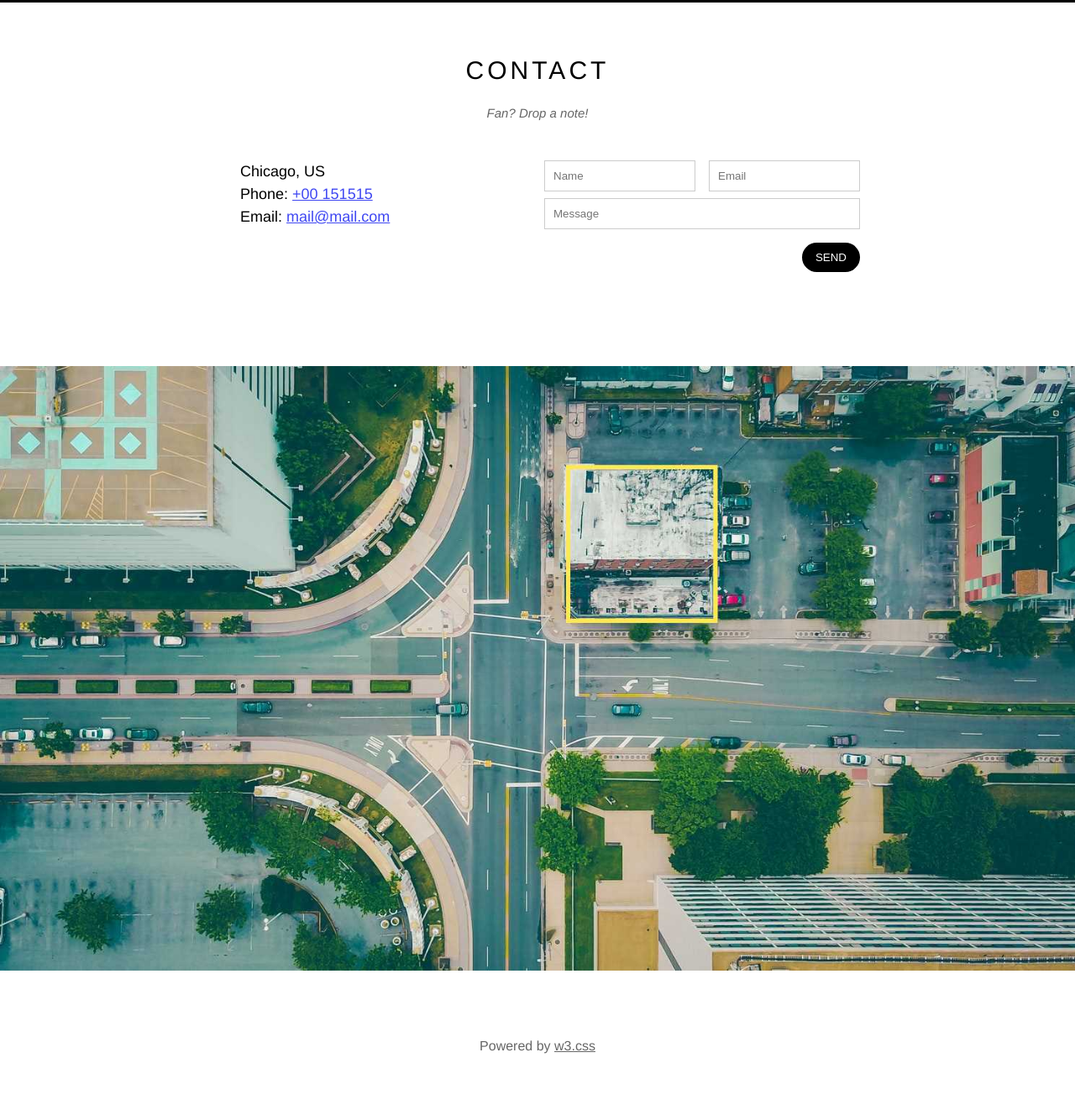
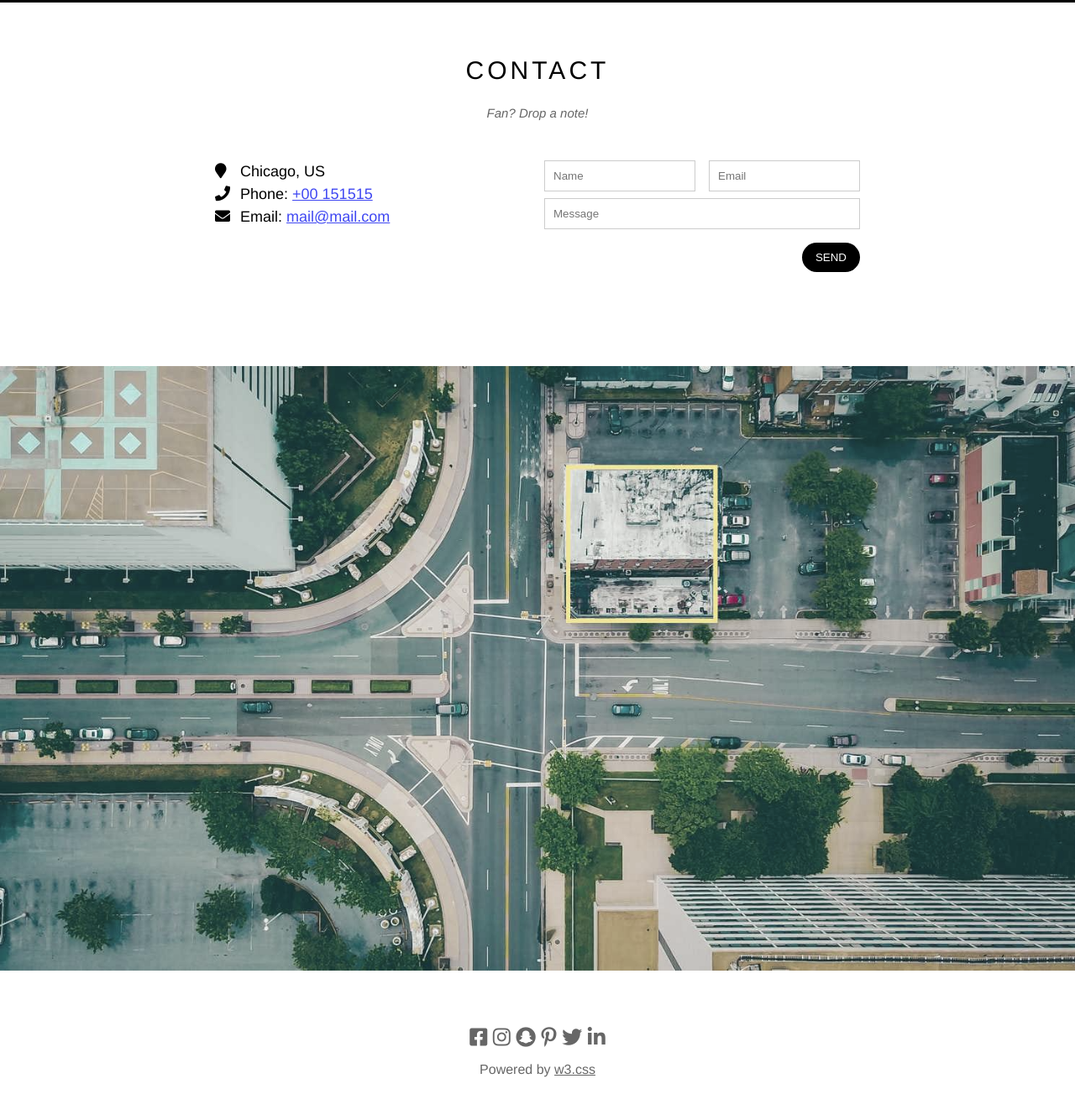
Before and after one commit to Tran-Quyen/the-band-no-responsive, a plain HTML site: page index.html in a window 1280 px wide. Shown: the part 2181-3503 px from the top of the page at 84% size. Drawn offline with Linux system fonts and the light colour scheme.

Commit message:
modify some error

```diff
--- a/assets/css/styles.css
+++ b/assets/css/styles.css
@@ -368,7 +368,7 @@ html {
   opacity: 1;
 }
 
-.contact-info i[class*="ti-"] {
+.contact-info i[class*="fa"] {
   width: 30px;
   display: inline-block;
 }
@@ -401,6 +401,7 @@ html {
 
 .map-section img {
   width: 100%;
+  filter: grayscale(0.5);
 }
 
 /* Footer section */
@@ -414,6 +415,7 @@ html {
 }
 
 #footer .social-list a {
+  font-size: 24px;
   text-decoration: none;
   color: rgba(0, 0, 0, 0.6);
 }
--- a/index.html
+++ b/index.html
@@ -157,13 +157,13 @@
           <p class="section-sub-heading">Fan? Drop a note!</p>
           <div class="row contact-content">
             <div class="col col-half s-col-full contact-info">
-              <p><i class="ti-location-pin"></i>Chicago, US</p>
+              <p><i class="fa fa-map-marker"></i>Chicago, US</p>
               <p>
-                <i class="ti-mobile"></i>Phone:
+                <i class="fa fa-phone"></i>Phone:
                 <a href="tel:+00 151515">+00 151515</a>
               </p>
               <p>
-                <i class="ti-email"></i>Email:
+                <i class="fa fa-envelope"></i>Email:
                 <a href="mailto:mail@mail.com">mail@mail.com</a>
               </p>
             </div>
@@ -211,12 +211,12 @@
       <!-- Footer -->
       <div id="footer">
         <div class="social-list">
-          <a href="#"><i class="ti-facebook"></i></a>
-          <a href="#"><i class="ti-instagram"></i></a>
-          <a href="#"><i class="ti-youtube"></i></a>
-          <a href="#"><i class="ti-printerest"></i></a>
-          <a href="#"><i class="ti-twitter"></i></a>
-          <a href="#"><i class="ti-linkedin"></i></a>
+          <a href="#"> <i class="fab fa-facebook-square"></i></a>
+          <a href="#"> <i class="fab fa-instagram"></i></a>
+          <a href="#"> <i class="fab fa-snapchat"></i></a>
+          <a href="#"> <i class="fab fa-pinterest-p"></i></a>
+          <a href="#"><i class="fab fa-twitter"></i></a>
+          <a href="#"><i class="fab fa-linkedin-in"></i></a>
         </div>
         <p class="copyright">Powered by <a href="#">w3.css</a></p>
       </div>
```
